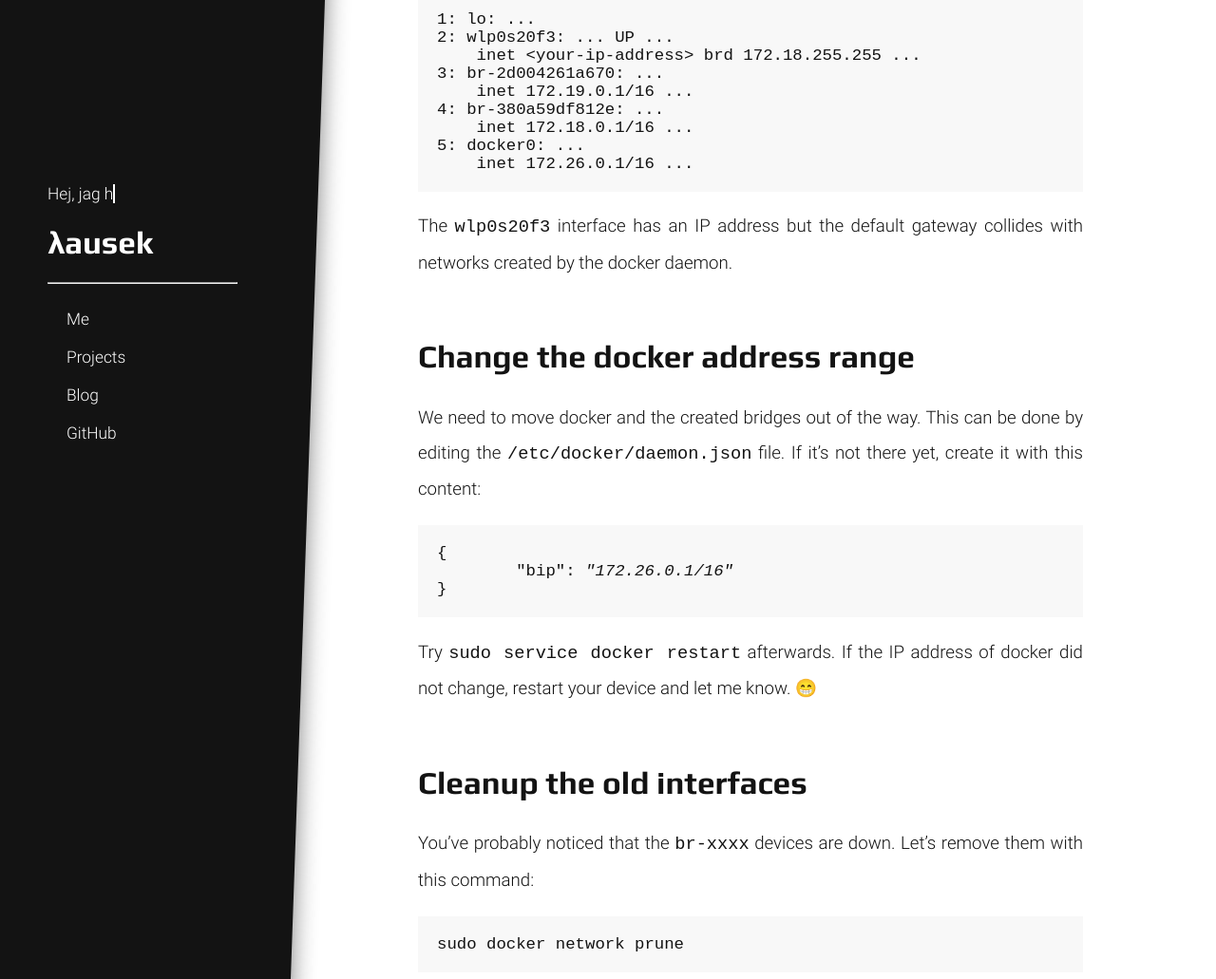
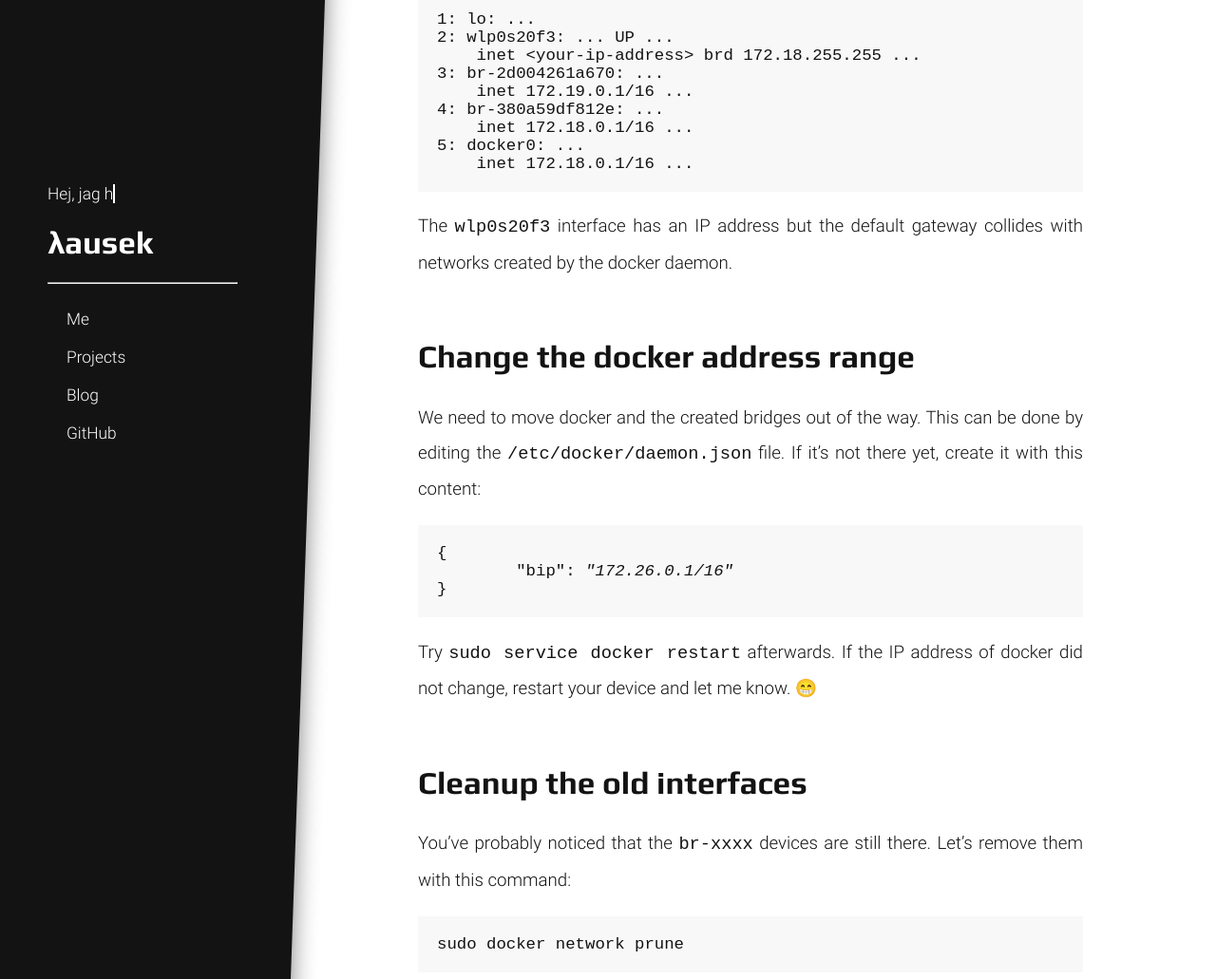
Before and after one commit to lausek/lausek.github.io, a Jekyll site: the page built from _posts/2023-07-20-connect-to-db-wifi-with-ubuntu.md, in a window 1280 px wide. Shown: the part 528-1559 px from the top of the page at 95% size. Built offline with Jekyll 4.4.1, drawn with Linux system fonts in a browser that asks for light colours.

Commit message:
blog: correct wifi post

````diff
--- a/_posts/2023-07-20-connect-to-db-wifi-with-ubuntu.md
+++ b/_posts/2023-07-20-connect-to-db-wifi-with-ubuntu.md
@@ -21,7 +21,7 @@ You'll see something along the lines of:
 4: br-380a59df812e: ...
     inet 172.18.0.1/16 ...
 5: docker0: ...
-    inet 172.26.0.1/16 ...
+    inet 172.18.0.1/16 ...
 ```
 
 The `wlp0s20f3` interface has an IP address but the default gateway collides with networks created by the docker daemon.
@@ -43,7 +43,7 @@ If the IP address of docker did not change, restart your device and let me know.
 
 # Cleanup the old interfaces
 
-You've probably noticed that the `br-xxxx` devices are down.
+You've probably noticed that the `br-xxxx` devices are still there.
 Let's remove them with this command:
 
 ```bash
````
